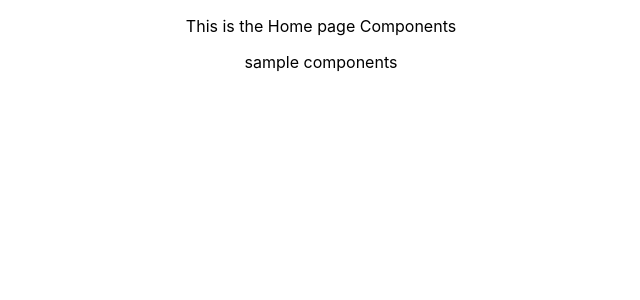
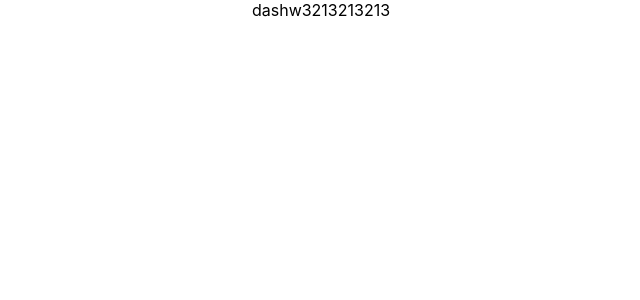
Before and after one commit to vincedl-dev/anilist, a React (Create React App) app: page / in a window 1280 px wide. Shown: the top 300 px of the page, without its empty margins (319-959 px from the left). Built offline with nearby package versions, Linux system fonts and the light colour scheme.

Commit message:
adding data

```diff
--- a/src/components/Home.js
+++ b/src/components/Home.js
@@ -1,8 +1,7 @@
 const Home = () => {
     return (
         <div>
-            <p>This is the Home page Components</p>
-            <p>sample components</p>
+            <div>dashw3213213213</div>
         </div>
     );
 }
```
